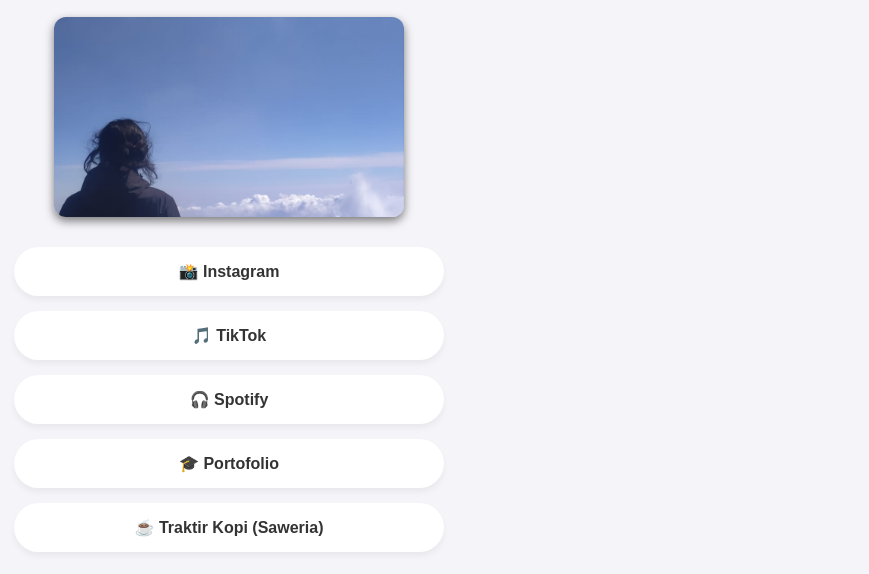
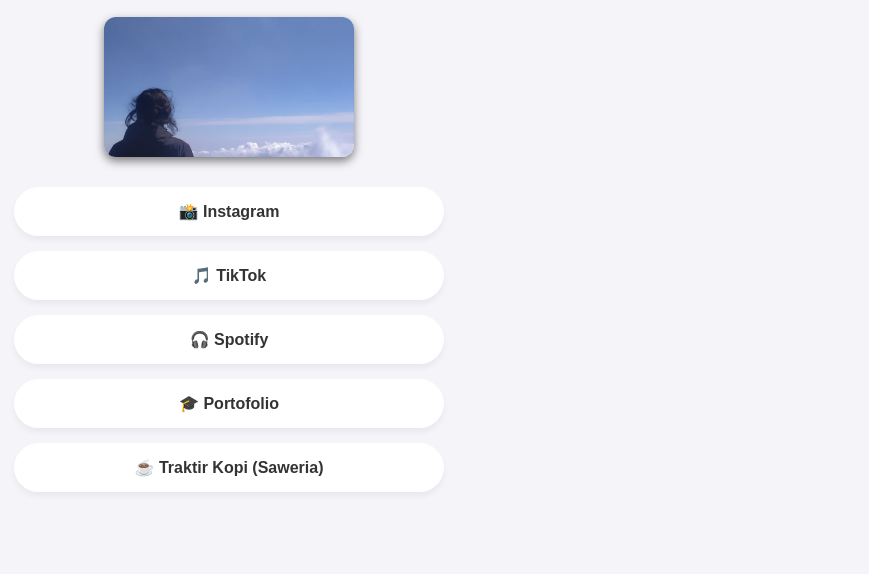
Before and after one commit to rizkyputraaprtm-ctrl/rizkyputrapratama, a plain HTML site: page index.html in a window 1280 px wide. Shown: the part 280-854 px from the top of the page, without its empty margins (411-1280 px from the left). After the commit the page ends 822 px from the top, so only its background shows below. Drawn offline with Linux system fonts and the light colour scheme.

Commit message:
Update style.css

```diff
--- a/style.css
+++ b/style.css
@@ -93,9 +93,11 @@ body.dark-mode .tombol-link:hover {
 
 .foto-persegi-panjang {
     width: 100%;
-    height: 200px; /* Tinggi persegi panjang, bisa diubah sesuai selera (misal 220px) */
-    object-fit: cover; /* Agar foto mengisi penuh tanpa gepeng */
-    border-radius: 12px; /* Membuat sudut-sudutnya sedikit melengkung halus */
+    max-width: 250px; /* Batasi lebar maksimalnya agar tidak terlalu melebar */
+    height: 140px;    /* Ubah tinggi foto jadi lebih kecil (bisa diatur sesuai selera) */
+    object-fit: cover; /* Agar foto tetap rapi dan tidak gepeng */
+    border-radius: 12px; /* Membuat sudutnya melengkung halus */
     display: block;
-    box-shadow: 0 4px 10px rgba(0, 0, 0, 0.5); /* Bayangan tipis agar elegan */
+    margin: 0 auto;    /* Posisi otomatis di tengah */
+    box-shadow: 0 4px 10px rgba(0, 0, 0, 0.5);
 }
```
